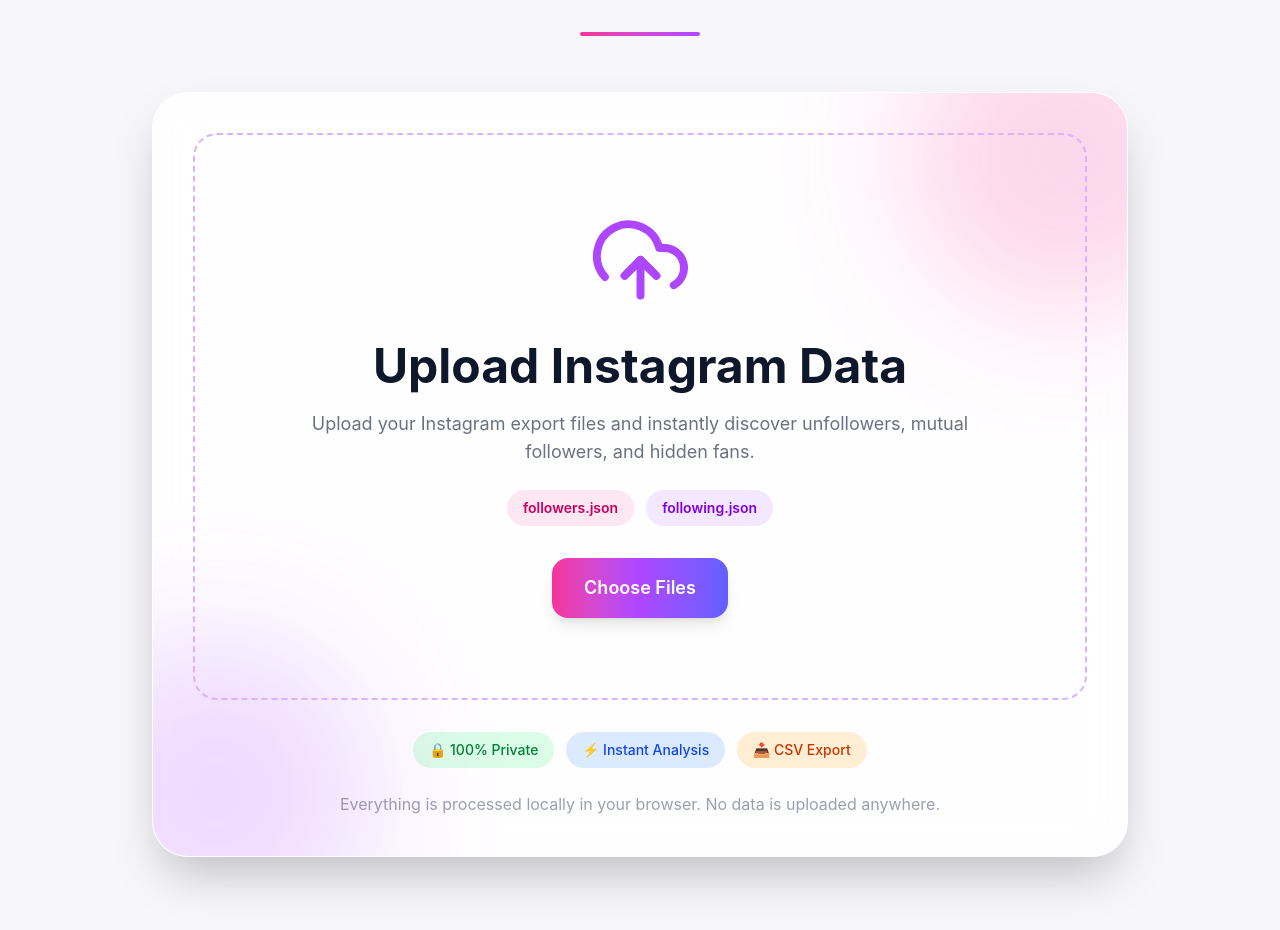
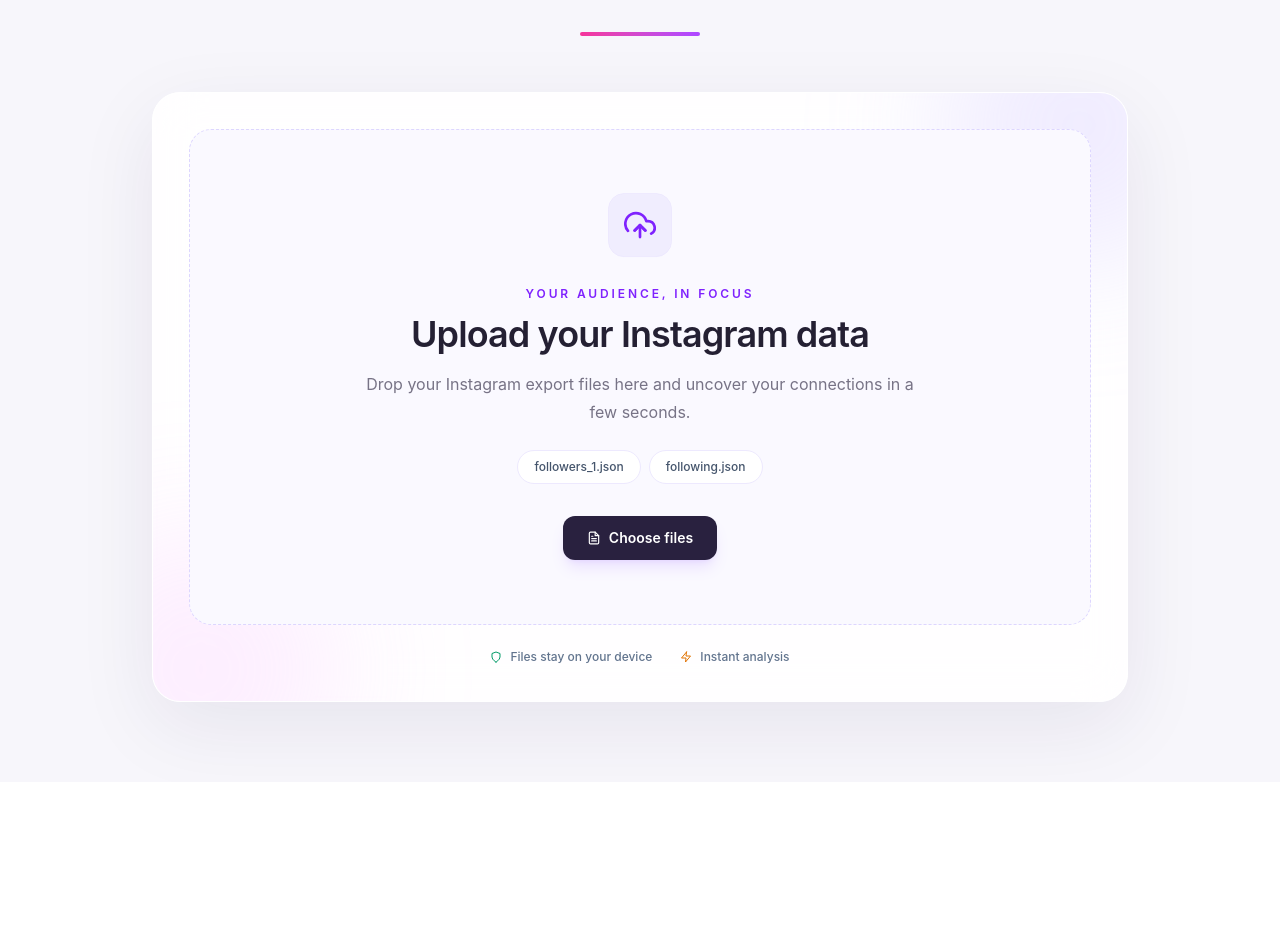
Before and after one commit to surazzzj/insta-analyzer, a React (Vite) app: page / in a window 1280 px wide. Shown: the part 340-1270 px from the top of the page. After the commit the page ends 1122 px from the top, so only its background shows below. Built offline with nearby package versions, Linux system fonts and the light colour scheme.

Commit message:
Refresh interface with premium midnight editorial styling

```diff
--- a/src/components/FileUpload.jsx
+++ b/src/components/FileUpload.jsx
@@ -1,8 +1,8 @@
 import { useDropzone } from "react-dropzone";
-import { FiUploadCloud } from "react-icons/fi";
+import { FiUploadCloud, FiShield, FiZap, FiFileText } from "react-icons/fi";
 import { motion } from "framer-motion";
 
-function FileUpload({ onFiles }) {
+function FileUpload({ onFiles, darkMode }) {
   const {
     getRootProps,
     getInputProps,
@@ -16,287 +16,87 @@ function FileUpload({ onFiles }) {
 
   return (
     <motion.div
-      initial={{
-        opacity: 0,
-        y: 30,
-      }}
-      animate={{
-        opacity: 1,
-        y: 0,
-      }}
-      transition={{
-        duration: 0.6,
-      }}
-      className="
-        relative
-        overflow-hidden
-        rounded-[36px]
-        bg-white/90
-        backdrop-blur-xl
-        shadow-2xl
-        border
-        border-white/50
-        p-8
-        md:p-10
-      "
+      initial={{ opacity: 0, y: 24 }}
+      animate={{ opacity: 1, y: 0 }}
+      transition={{ duration: 0.6 }}
+      className={`relative overflow-hidden rounded-[28px] border p-5 md:p-9 backdrop-blur-xl transition-colors duration-300 ${
+        darkMode
+          ? "bg-[#11111c]/90 border-white/[0.08] shadow-[0_24px_80px_rgba(0,0,0,0.28)]"
+          : "bg-white/90 border-white shadow-[0_24px_80px_rgba(40,30,80,0.08)]"
+      }`}
     >
-      {/* Glow Effects */}
-
-      <div
-        className="
-          absolute
-          -top-24
-          -right-24
-          w-80
-          h-80
-          rounded-full
-          bg-pink-500/20
-          blur-3xl
-        "
-      />
-
-      <div
-        className="
-          absolute
-          -bottom-24
-          -left-24
-          w-80
-          h-80
-          rounded-full
-          bg-purple-500/20
-          blur-3xl
-        "
-      />
-
-      {/* Upload Area */}
+      <div className={`pointer-events-none absolute -right-24 -top-28 h-72 w-72 rounded-full blur-3xl ${darkMode ? "bg-violet-500/10" : "bg-violet-300/25"}`} />
+      <div className={`pointer-events-none absolute -bottom-28 -left-24 h-72 w-72 rounded-full blur-3xl ${darkMode ? "bg-fuchsia-500/10" : "bg-fuchsia-300/20"}`} />
 
       <div
         {...getRootProps()}
-        className={`
-          relative
-          rounded-3xl
-          border-2
-          border-dashed
-          p-12
-          md:p-20
-          text-center
-          cursor-pointer
-          transition-all
-          duration-300
-
-          ${
-            isDragActive
-              ? `
-                border-pink-500
-                bg-gradient-to-r
-                from-pink-50
-                to-purple-50
-                scale-[1.02]
-              `
-              : `
-                border-purple-300
-                hover:border-pink-500
-                hover:bg-purple-50/50
-              `
-          }
-        `}
+        className={`relative cursor-pointer rounded-[22px] border border-dashed px-5 py-12 md:py-16 text-center transition-all duration-300 ${
+          isDragActive
+            ? darkMode
+              ? "border-violet-300 bg-violet-400/10"
+              : "border-violet-500 bg-violet-50"
+            : darkMode
+              ? "border-white/15 bg-white/[0.025] hover:border-violet-300/60 hover:bg-white/[0.045]"
+              : "border-violet-200 bg-[#faf9ff] hover:border-violet-400 hover:bg-violet-50/70"
+        }`}
       >
         <input {...getInputProps()} />
 
-        {/* Floating Icon */}
-
         <motion.div
-          animate={{
-            y: [0, -12, 0],
-          }}
-          transition={{
-            duration: 2,
-            repeat: Infinity,
-          }}
+          animate={{ y: [0, -6, 0] }}
+          transition={{ duration: 3, repeat: Infinity, ease: "easeInOut" }}
+          className={`mx-auto flex h-16 w-16 items-center justify-center rounded-2xl border ${darkMode ? "border-violet-300/15 bg-violet-400/10 text-violet-200" : "border-violet-100 bg-violet-100/70 text-violet-600"}`}
         >
-          <FiUploadCloud
-            size={95}
-            className="
-              mx-auto
-              text-purple-500
-            "
-          />
+          <FiUploadCloud size={32} />
         </motion.div>
 
-        {/* Heading */}
+        <p className={`mt-7 text-xs font-semibold uppercase tracking-[0.24em] ${darkMode ? "text-violet-300" : "text-violet-600"}`}>
+          Your audience, in focus
+        </p>
 
-        <h2
-          className="
-            text-3xl
-            md:text-5xl
-            font-bold
-            mt-8
-            text-slate-900
-          "
-        >
-          Upload Instagram Data
+        <h2 className={`mt-3 text-2xl font-semibold tracking-tight md:text-4xl ${darkMode ? "text-white" : "text-[#242033]"}`}>
+          Upload your Instagram data
         </h2>
 
-        <p
-          className="
-            mt-5
-            text-lg
-            text-gray-500
-            max-w-2xl
-            mx-auto
-          "
-        >
-          Upload your Instagram export files and
-          instantly discover unfollowers, mutual
-          followers, and hidden fans.
+        <p className={`mx-auto mt-4 max-w-xl text-sm leading-7 md:text-base ${darkMode ? "text-slate-400" : "text-[#777386]"}`}>
+          Drop your Instagram export files here and uncover your connections in a few seconds.
         </p>
 
-        {/* File Names */}
-
-        <div
-          className="
-            flex
-            flex-wrap
-            justify-center
-            gap-3
-            mt-6
-          "
-        >
-          <span
-            className="
-              px-4
-              py-2
-              rounded-full
-              bg-pink-100
-              text-pink-700
-              text-sm
-              font-semibold
-            "
-          >
-            followers.json
+        <div className="mt-6 flex flex-wrap justify-center gap-2">
+          <span className={`rounded-full border px-4 py-2 text-xs font-medium ${darkMode ? "border-white/10 bg-white/[0.04] text-slate-300" : "border-violet-100 bg-white text-slate-600"}`}>
+            followers_1.json
           </span>
-
-          <span
-            className="
-              px-4
-              py-2
-              rounded-full
-              bg-purple-100
-              text-purple-700
-              text-sm
-              font-semibold
-            "
-          >
+          <span className={`rounded-full border px-4 py-2 text-xs font-medium ${darkMode ? "border-white/10 bg-white/[0.04] text-slate-300" : "border-violet-100 bg-white text-slate-600"}`}>
             following.json
           </span>
         </div>
 
-        {/* CTA */}
-
-        <button
-          type="button"
-          className="
-            mt-8
-            px-8
-            py-4
-            rounded-2xl
-            text-white
-            font-semibold
-            text-lg
-            bg-gradient-to-r
-            from-pink-500
-            via-purple-500
-            to-indigo-500
-            shadow-lg
-            hover:scale-105
-            transition-all
-          "
-        >
-          Choose Files
-        </button>
-
-        {/* Drag State */}
+        <div className={`mx-auto mt-8 inline-flex items-center gap-2 rounded-xl px-6 py-3 text-sm font-semibold shadow-lg shadow-violet-500/15 transition-transform hover:-translate-y-0.5 ${darkMode ? "bg-violet-300 text-[#171322]" : "bg-[#29213f] text-white"}`}>
+          <FiFileText />
+          Choose files
+        </div>
 
         {isDragActive && (
           <motion.p
-            initial={{
-              opacity: 0,
-            }}
-            animate={{
-              opacity: 1,
-            }}
-            className="
-              mt-6
-              text-pink-600
-              font-semibold
-              text-lg
-            "
+            initial={{ opacity: 0 }}
+            animate={{ opacity: 1 }}
+            className={`mt-5 text-sm font-semibold ${darkMode ? "text-violet-200" : "text-violet-700"}`}
           >
-            🚀 Drop your files here
+            Drop your files to begin
           </motion.p>
         )}
       </div>
 
-      {/* Bottom Features */}
-
-      <div
-        className="
-          flex
-          flex-wrap
-          justify-center
-          gap-3
-          mt-8
-        "
-      >
-        <span
-          className="
-            px-4
-            py-2
-            rounded-full
-            bg-green-100
-            text-green-700
-            text-sm
-            font-medium
-          "
-        >
-          🔒 100% Private
+      <div className="relative mt-6 flex flex-wrap items-center justify-center gap-x-7 gap-y-3">
+        <span className={`inline-flex items-center gap-2 text-xs font-medium ${darkMode ? "text-slate-400" : "text-slate-500"}`}>
+          <FiShield className={darkMode ? "text-emerald-300" : "text-emerald-600"} />
+          Files stay on your device
         </span>
-
-        <span
-          className="
-            px-4
-            py-2
-            rounded-full
-            bg-blue-100
-            text-blue-700
-            text-sm
-            font-medium
-          "
-        >
-          ⚡ Instant Analysis
-        </span>
-
-        <span
-          className="
-            px-4
-            py-2
-            rounded-full
-            bg-orange-100
-            text-orange-700
-            text-sm
-            font-medium
-          "
-        >
-          📥 CSV Export
+        <span className={`inline-flex items-center gap-2 text-xs font-medium ${darkMode ? "text-slate-400" : "text-slate-500"}`}>
+          <FiZap className={darkMode ? "text-amber-300" : "text-amber-600"} />
+          Instant analysis
         </span>
       </div>
-
-      {/* Footer */}
-
-      <p className="text-center text-gray-400 mt-6">
-        Everything is processed locally in your
-        browser. No data is uploaded anywhere.
-      </p>
     </motion.div>
   );
 }
```
